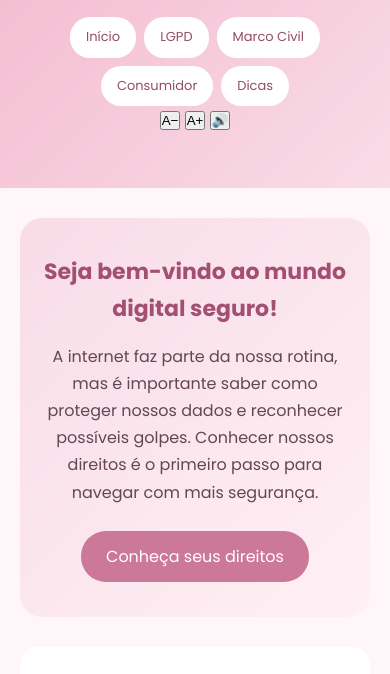
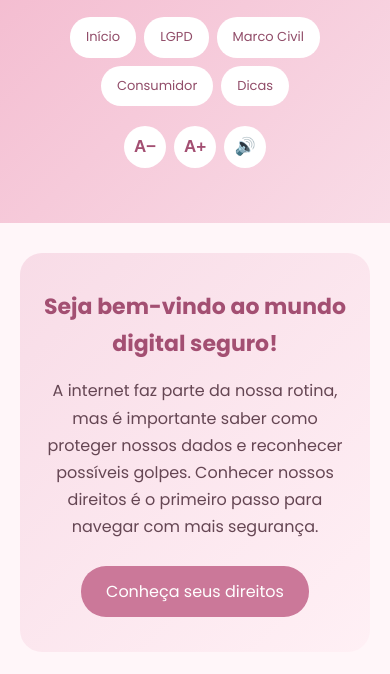
Before and after one commit to clarasuptil/Projeto-aula-4-, a plain HTML site: page index.html in a window 390 px wide. Shown: the part 114-788 px from the top of the page. Drawn offline with Linux system fonts and the light colour scheme.

Commit message:
style.css

```diff
--- a/style.css
+++ b/style.css
@@ -232,3 +232,50 @@ footer h2 {
     }
 
 }
+
+/* FERRAMENTAS DE ACESSIBILIDADE */
+
+.acessibilidade {
+    display: flex;
+    justify-content: center;
+    align-items: center;
+    gap: 12px;
+    margin-top: 20px;
+}
+
+.acessibilidade button {
+    width: 45px;
+    height: 45px;
+    border: none;
+    border-radius: 50%;
+    background-color: white;
+    color: #a34f72;
+    font-size: 17px;
+    font-weight: bold;
+    cursor: pointer;
+    transition: 0.3s;
+}
+
+.acessibilidade button:hover {
+    background-color: #a95176;
+    color: white;
+    transform: scale(1.08);
+}
+
+#estadoLeitura {
+    text-align: center;
+    color: #914d69;
+    font-size: 13px;
+    margin-top: 8px;
+}
+
+@media (max-width: 600px) {
+    .acessibilidade {
+        gap: 8px;
+    }
+
+    .acessibilidade button {
+        width: 42px;
+        height: 42px;
+    }
+}
```
